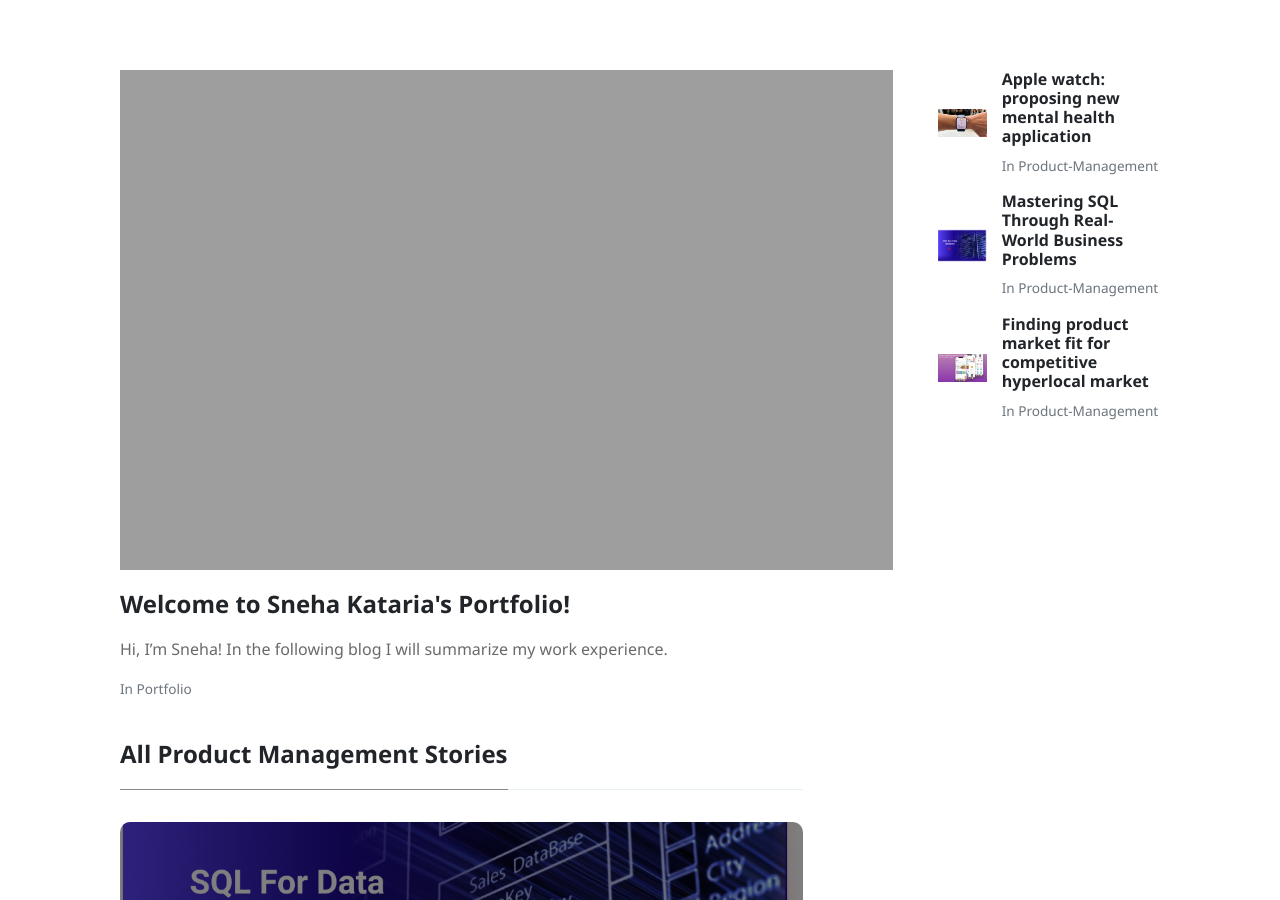
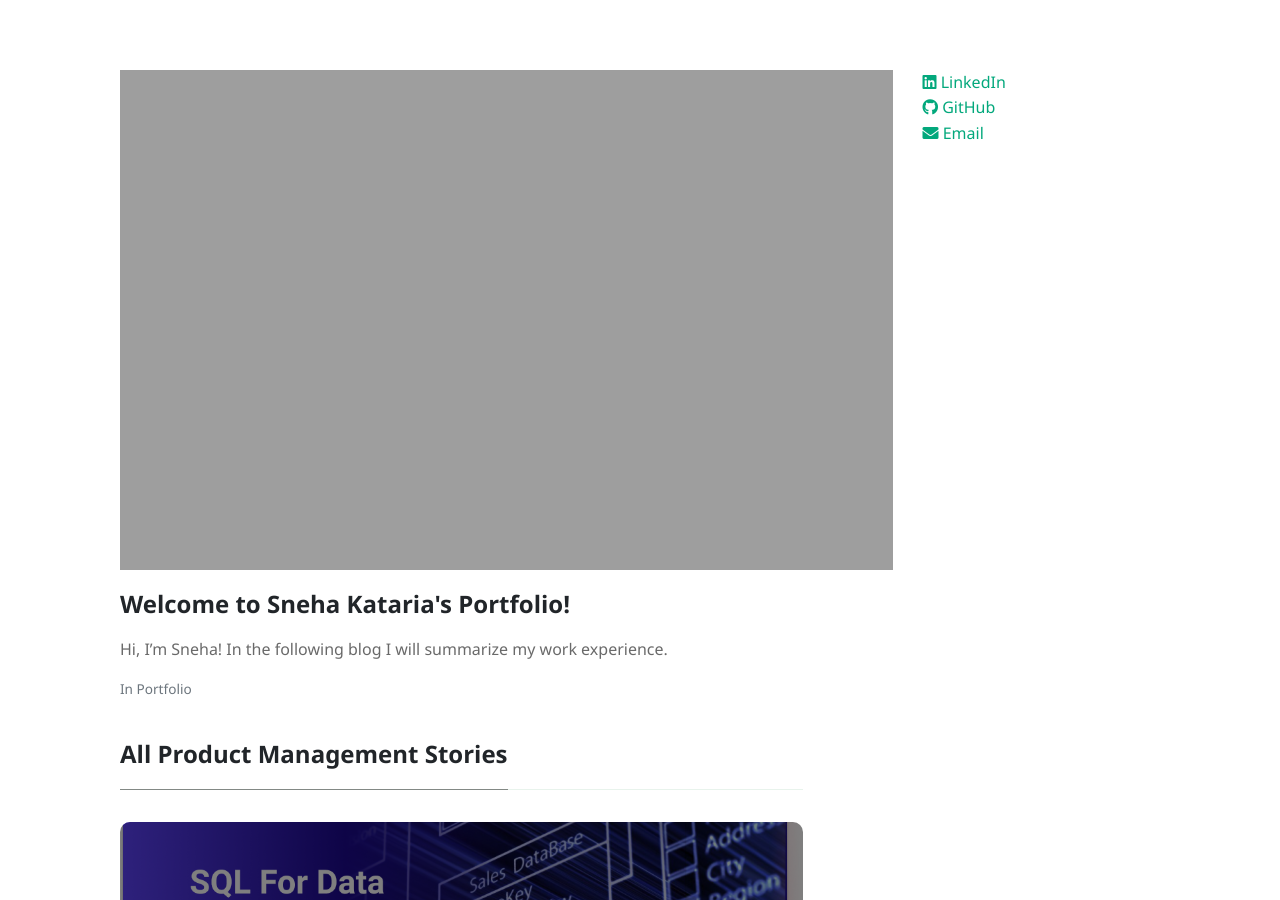
Before and after one commit to sneha-kataria/blog, a Jekyll site: the page built from index.html, in a window 1280 px wide and 900 px high. Built offline with Jekyll 4.4.1, drawn with Linux system fonts in a browser that asks for light colours; nearby versions of some CDN libraries; the list of posts is cut into pages by our own code.

```diff
--- a/index.html
+++ b/index.html
@@ -38,83 +38,29 @@
         </div>
     </div>
     <div class="col-md-3">
-        {% assign second_post = site.posts | where: "path", "_posts/product-management/2024-11-01-apple-watch-annex.md" | first %}
-        <div class="mb-3 d-flex align-items-center">
-            {% if second_post.image %}
-            <div class="col-md-4">
-                <a href="{{site.baseurl}}{{second_post.url}}">
-                    <img class="w-100" src="{% if second_post.image contains "://" %}{{ second_post.image }}{% else %}{{ second_post.image | absolute_url }}{% endif %}" alt="{{ second_post.title }}">
+        <div class="contact-links">
+            <!-- LinkedIn -->
+            <div class="contact-item">
+                <a href="https://www.linkedin.com/in/snehakataria/" target="_blank">
+                    <i class="fab fa-linkedin"></i>
+                    <span>LinkedIn</span>
                 </a>
             </div>
-            {% endif %}
-            <div>
-                <h2 class="mb-2 h6 font-weight-bold">
-                    <a class="text-dark" href="{{site.baseurl}}{{second_post.url}}">{{ second_post.title }}</a>
-                </h2>
-                <small class="d-block text-muted">
-                    In <span class="catlist">
-            {% for category in second_post.categories %}
-            <a class="text-capitalize text-muted smoothscroll" href="{{site.baseurl}}/categories.html#{{ category | downcase }}">{{ category }}</a><span class="sep">, </span>
-            {% endfor %}
-            </span>
-                </small>
-                <small class="text-muted">
-                    <!--                        {{ second_post.date | date: '%b %d, %Y' }}-->
-                </small>
-            </div>
-        </div>
-        <!-- third latest post -->
-        <!--        {%- assign third_post = site.posts[2] -%}-->
-        {% assign third_post = site.posts | where: "path", "_posts/product-management/2025-02-15-data-analysis-using-sql.md" | first %}
-        <div class="mb-3 d-flex align-items-center">
-            {% if third_post.image %}
-            <div class="col-md-4">
-                <a href="{{site.baseurl}}{{third_post.url}}">
-                    <img class="w-100" src="{% if third_post.image contains "://" %}{{ third_post.image }}{% else %}{{site.baseurl}}/{{ third_post.image }}{% endif %}" alt="{{ third_post.title }}">
+
+            <!-- GitHub -->
+            <div class="contact-item">
+                <a href="https://github.com/sneha-kataria" target="_blank">
+                    <i class="fab fa-github"></i>
+                    <span>GitHub</span>
                 </a>
             </div>
-            {% endif %}
-            <div>
-                <h2 class="mb-2 h6 font-weight-bold">
-                    <a class="text-dark" href="{{site.baseurl}}{{third_post.url}}">{{ third_post.title }}</a>
-                </h2>
-                <small class="d-block text-muted">
-                    In <span class="catlist">
-            {% for category in third_post.categories %}
-            <a class="text-capitalize text-muted smoothscroll" href="{{site.baseurl}}/categories.html#{{ category | downcase }}">{{ category }}</a><span class="sep">, </span>
-            {% endfor %}
-            </span>
-                </small>
-                <small class="text-muted">
-                    <!--                        {{ third_post.date | date: '%b %d, %Y' }}-->
-                </small>
-            </div>
-        </div>
-        <!-- fourth latest post -->
-        <!--        {%- assign fourth_post = site.posts[3] -%}     -->
-        {% assign fourth_post = site.posts | where: "path", "_posts/product-management/2024-12-15-hyper-local-product-market-fit.md" | first %}
-        <div class="mb-3 d-flex align-items-center">
-            {% if fourth_post.image %}
-            <div class="col-md-4">
-                <a href="{{site.baseurl}}{{fourth_post.url}}">
-                    <img class="w-100" src="{% if fourth_post.image contains "://" %}{{ fourth_post.image }}{% else %}{{site.baseurl}}/{{ fourth_post.image }}{% endif %}" alt="{{ fourth_post.title }}">
+
+            <!-- Email -->
+            <div class="contact-item">
+                <a href="mailto:snehakataria1244@gmail.com">
+                    <i class="fas fa-envelope"></i>
+                    <span>Email</span>
                 </a>
-            </div>
-            {% endif %}
-            <div>
-                <h2 class="mb-2 h6 font-weight-bold">
-                    <a class="text-dark" href="{{site.baseurl}}{{fourth_post.url}}">{{ fourth_post.title }}</a>
-                </h2>
-                <small class="d-block text-muted">
-                    In <span class="catlist">
-            {% for category in fourth_post.categories %}
-            <a class="text-capitalize text-muted smoothscroll" href="{{site.baseurl}}/categories.html#{{ category | downcase }}">{{ category }}</a><span class="sep">, </span>
-            {% endfor %}
-            </span>
-                </small>
-                <small class="text-muted">
-                    <!--                        {{ fourth_post.date | date: '%b %d, %Y' }}-->
-                </small>
             </div>
         </div>
     </div>
```
